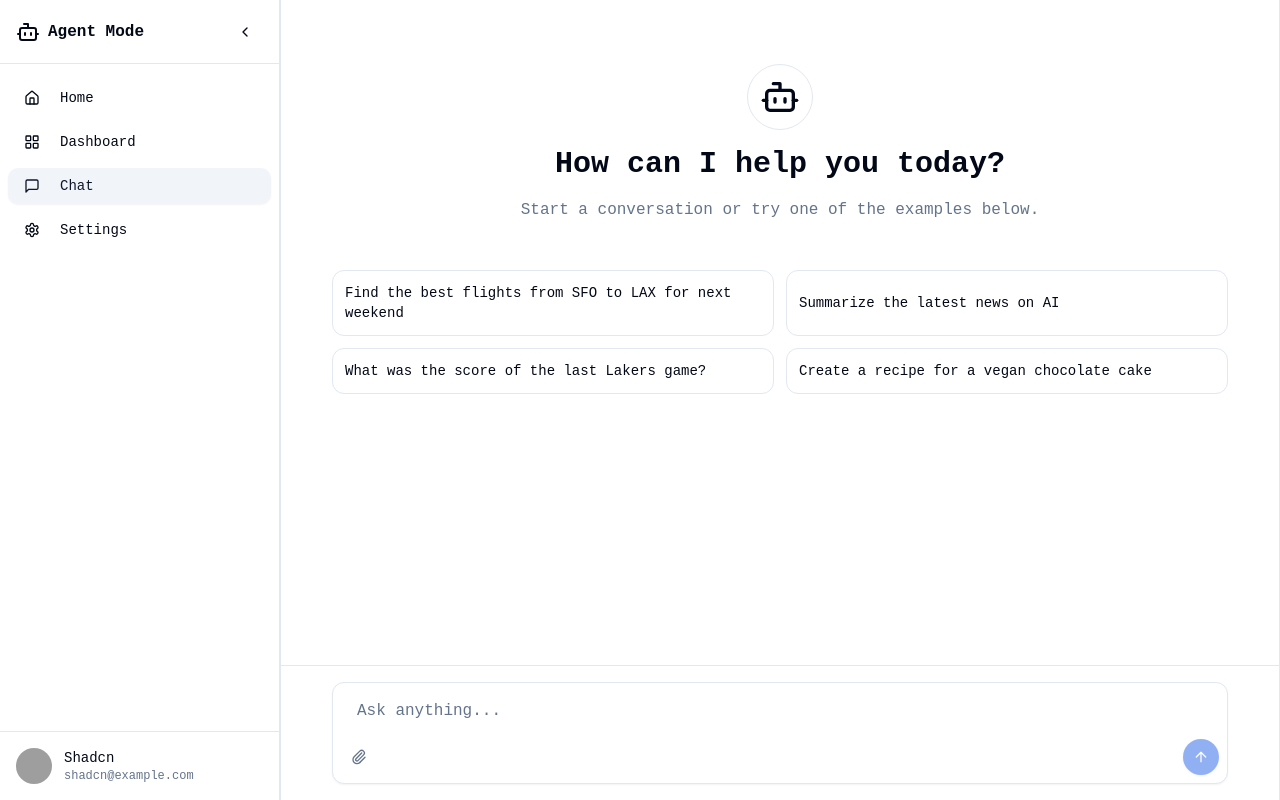
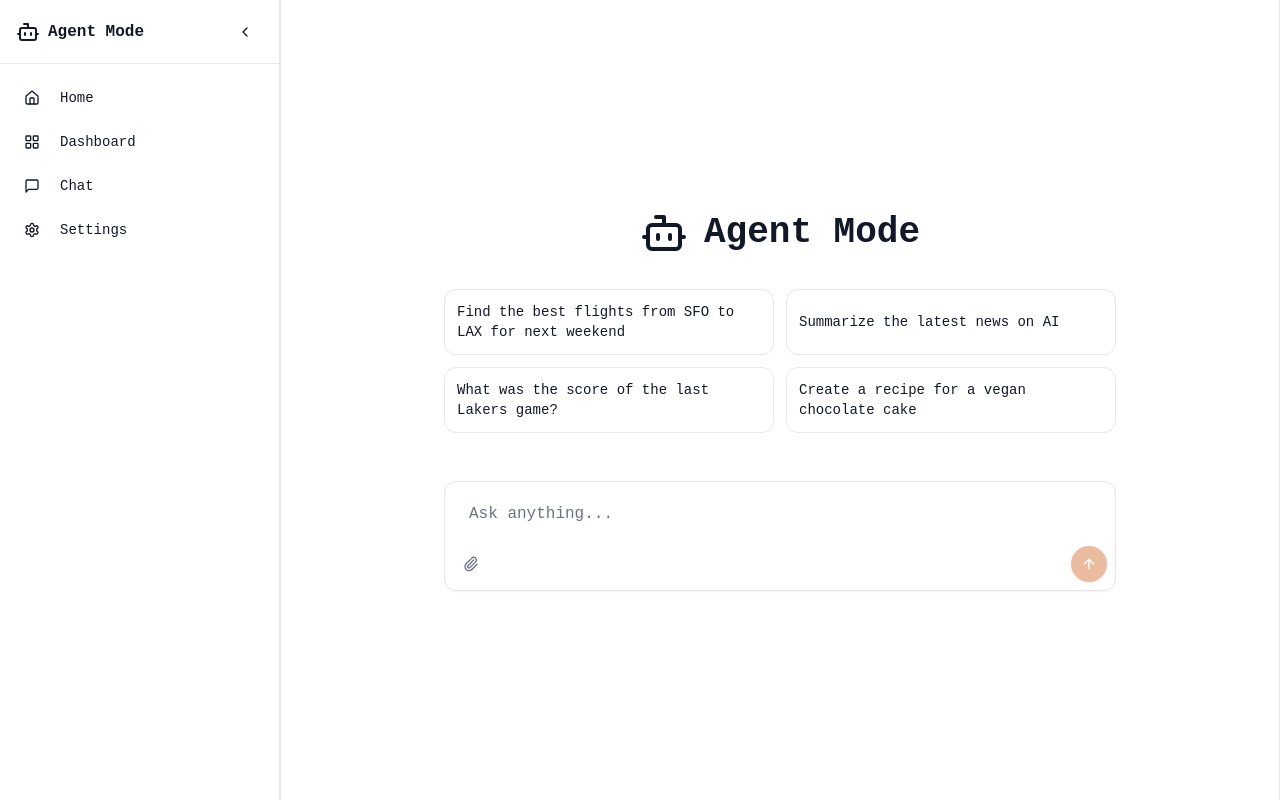
Before and after one commit to Kartavya-Apexture/swift-eagle-soar, a Next.js app: page / in a window 1280 px wide. Built offline with nearby package versions, Linux system fonts and the light colour scheme; grey boxes are pictures that could not be loaded.

Commit message:
Reverted all changes back to version d14706ed3d72063fa14d28fef4d262daae421a28

```diff
--- a/src/app/globals.css
+++ b/src/app/globals.css
@@ -5,24 +5,24 @@
 @layer base {
   :root {
     --background: 0 0% 100%;
-    --foreground: 222.2 84% 4.9%;
+    --foreground: 220.9091 39.2857% 10.9804%;
     --card: 0 0% 100%;
-    --card-foreground: 222.2 84% 4.9%;
+    --card-foreground: 220.9091 39.2857% 10.9804%;
     --popover: 0 0% 100%;
-    --popover-foreground: 222.2 84% 4.9%;
-    --primary: 221.2 83.2% 53.3%;
-    --primary-foreground: 210 40% 98%;
-    --secondary: 210 40% 96.1%;
-    --secondary-foreground: 222.2 47.4% 11.2%;
-    --muted: 210 40% 96.1%;
-    --muted-foreground: 215.4 16.3% 46.9%;
-    --accent: 210 40% 96.1%;
-    --accent-foreground: 222.2 47.4% 11.2%;
-    --destructive: 0 84.2% 60.2%;
-    --destructive-foreground: 210 40% 98%;
-    --border: 214.3 31.8% 91.4%;
-    --input: 214.3 31.8% 91.4%;
-    --ring: 221.2 83.2% 53.3%;
+    --popover-foreground: 220.9091 39.2857% 10.9804%;
+    --primary: 21.7450 65.6388% 55.4902%;
+    --primary-foreground: 0 0% 100%;
+    --secondary: 180 17.5879% 39.0196%;
+    --secondary-foreground: 0 0% 100%;
+    --muted: 220.0000 14.2857% 95.8824%;
+    --muted-foreground: 220 8.9362% 46.0784%;
+    --accent: 0 0% 93.3333%;
+    --accent-foreground: 220.9091 39.2857% 10.9804%;
+    --destructive: 0 84.2365% 60.1961%;
+    --destructive-foreground: 0 0% 98.0392%;
+    --border: 220 13.0435% 90.9804%;
+    --input: 220 13.0435% 90.9804%;
+    --ring: 21.7450 65.6388% 55.4902%;
     --chart-1: 180 17.3913% 45.0980%;
     --chart-2: 22.2973 75.5102% 61.5686%;
     --chart-3: 31.2000 92.5926% 78.8235%;
@@ -53,38 +53,38 @@
   }
 
   .dark {
-    --background: 222.2 84% 4.9%;
-    --foreground: 210 40% 98%;
-    --card: 222.2 84% 4.9%;
-    --card-foreground: 210 40% 98%;
-    --popover: 222.2 84% 4.9%;
-    --popover-foreground: 210 40% 98%;
-    --primary: 217.2 91.2% 59.8%;
-    --primary-foreground: 222.2 47.4% 11.2%;
-    --secondary: 217.2 32.6% 17.5%;
-    --secondary-foreground: 210 40% 98%;
-    --muted: 217.2 32.6% 17.5%;
-    --muted-foreground: 215 20.2% 65.1%;
-    --accent: 217.2 32.6% 17.5%;
-    --accent-foreground: 210 40% 98%;
-    --destructive: 0 62.8% 30.6%;
-    --destructive-foreground: 210 40% 98%;
-    --border: 217.2 32.6% 17.5%;
-    --input: 217.2 32.6% 17.5%;
-    --ring: 217.2 91.2% 59.8%;
+    --background: 270 5.5556% 7.0588%;
+    --foreground: 0 0% 75.6863%;
+    --card: 0 0% 7.0588%;
+    --card-foreground: 0 0% 75.6863%;
+    --popover: 270 5.5556% 7.0588%;
+    --popover-foreground: 0 0% 75.6863%;
+    --primary: 22.2973 75.5102% 61.5686%;
+    --primary-foreground: 270 5.5556% 7.0588%;
+    --secondary: 180 17.3913% 45.0980%;
+    --secondary-foreground: 270 5.5556% 7.0588%;
+    --muted: 0 0% 13.3333%;
+    --muted-foreground: 0 0% 53.3333%;
+    --accent: 0 0% 20%;
+    --accent-foreground: 0 0% 75.6863%;
+    --destructive: 180 17.3913% 45.0980%;
+    --destructive-foreground: 270 5.5556% 7.0588%;
+    --border: 0 0% 13.3333%;
+    --input: 0 0% 13.3333%;
+    --ring: 22.2973 75.5102% 61.5686%;
     --chart-1: 180 17.3913% 45.0980%;
     --chart-2: 22.2973 75.5102% 61.5686%;
     --chart-3: 31.2000 92.5926% 78.8235%;
     --chart-4: 0 0% 53.3333%;
     --chart-5: 0 0% 60%;
-    --sidebar: 222.2 84% 4.9%;
-    --sidebar-foreground: 210 40% 98%;
-    --sidebar-primary: 217.2 91.2% 59.8%;
-    --sidebar-primary-foreground: 222.2 47.4% 11.2%;
-    --sidebar-accent: 217.2 32.6% 17.5%;
-    --sidebar-accent-foreground: 210 40% 98%;
-    --sidebar-border: 217.2 32.6% 17.5%;
-    --sidebar-ring: 217.2 91.2% 59.8%;
+    --sidebar: 0 0% 7.0588%;
+    --sidebar-foreground: 0 0% 75.6863%;
+    --sidebar-primary: 22.2973 75.5102% 61.5686%;
+    --sidebar-primary-foreground: 270 5.5556% 7.0588%;
+    --sidebar-accent: 0 0% 20%;
+    --sidebar-accent-foreground: 0 0% 75.6863%;
+    --sidebar-border: 0 0% 13.3333%;
+    --sidebar-ring: 22.2973 75.5102% 61.5686%;
     --font-sans: "Geist Mono", ui-monospace, monospace;
     --font-serif: serif;
     --font-mono: "JetBrains Mono", monospace;
--- a/src/components/live-browser.tsx
+++ b/src/components/live-browser.tsx
@@ -2,7 +2,6 @@
 
 import * as React from "react"
 import { cn } from "@/lib/utils"
-import { Lock } from "lucide-react"
 
 export function LiveBrowser() {
   return (
@@ -27,14 +26,6 @@ export function LiveBrowser() {
             <div className="w-3 h-3 rounded-full bg-yellow-500/90"></div>
             <div className="w-3 h-3 rounded-full bg-green-500/90"></div>
           </div>
-          <div className="w-full h-10 bg-muted/50 flex-shrink-0 flex items-center px-3 border-b border-t border-black/20">
-            <div className="flex items-center gap-2 w-full bg-background/50 rounded-md px-3 py-1 text-sm">
-              <Lock className="h-3 w-3 text-muted-foreground" />
-              <span className="text-muted-foreground">
-                https://www.google.com
-              </span>
-            </div>
-          </div>
           {/* Placeholder for video stream */}
           <div className="w-full h-full flex items-center justify-center bg-grid text-muted-foreground">
             <p>Live Browser Stream</p>
--- a/src/components/main-chat.tsx
+++ b/src/components/main-chat.tsx
@@ -2,7 +2,7 @@
 
 import * as React from "react"
 import { Button } from "@/components/ui/button"
-import { ArrowUp, User, Bot, Paperclip, Terminal } from "lucide-react"
+import { ArrowUp, User, Bot, Paperclip } from "lucide-react"
 import { type Message } from "@/types"
 import { cn } from "@/lib/utils"
 import { Avatar, AvatarFallback } from "@/components/ui/avatar"
@@ -52,6 +52,7 @@ export function MainChat({
 
   const chatHasStarted = messages.length > 1
 
+  if (!chatHasStarted) {
     const examplePrompts = [
       "Find the best flights from SFO to LAX for next weekend",
       "Summarize the latest news on AI",
@@ -60,25 +61,76 @@ export function MainChat({
     ]
 
     return (
+      <div className="flex-1 flex flex-col justify-center p-4 h-full">
+        <div className="w-full max-w-2xl mx-auto flex flex-col items-center gap-8">
+          <div className="flex items-center gap-4">
+            <Icons.logo className="h-12 w-12" />
+            <h1 className="text-4xl font-bold">Agent Mode</h1>
+          </div>
+          <div className="grid grid-cols-1 sm:grid-cols-2 gap-3 w-full">
+            {examplePrompts.map((prompt) => (
+              <button
+                key={prompt}
+                className="p-3 border rounded-lg text-left hover:bg-muted transition-colors text-sm"
+                onClick={() => handleExamplePrompt(prompt)}
+              >
+                {prompt}
+              </button>
+            ))}
+          </div>
+          <div className="w-full rounded-xl border bg-background shadow-sm p-2 flex flex-col mt-4">
+            <TextareaAutosize
+              rows={1}
+              placeholder="Ask anything..."
+              className="w-full resize-none bg-transparent px-4 py-3 text-base ring-offset-background placeholder:text-muted-foreground focus-visible:outline-none disabled:cursor-not-allowed disabled:opacity-50"
+              value={input}
+              onChange={(e) => setInput(e.target.value)}
+              onKeyDown={handleKeyDown}
+              minRows={1}
+              maxRows={5}
+            />
+            <div className="flex items-center justify-between mt-2">
+              <Button variant="ghost" size="icon" className="rounded-full">
+                <Paperclip className="h-5 w-5 text-muted-foreground" />
+              </Button>
+              <Button
+                type="submit"
+                size="icon"
+                className="h-9 w-9 rounded-full"
+                onClick={handleSend}
+                disabled={!input.trim()}
+              >
+                <ArrowUp className="h-5 w-5" />
+                <span className="sr-only">Send message</span>
+              </Button>
+            </div>
+          </div>
+        </div>
+      </div>
+    )
+  }
+
+  return (
     <div className="flex-1 flex flex-col min-h-0">
       <ScrollArea className="flex-1">
-        {chatHasStarted ? (
         <div className="px-4 py-8">
           <div className="flex flex-col gap-6">
             {messages.map((message) => {
               if (message.type === "system") {
                 if (messages.indexOf(message) === 0) return null
                 return (
+                  <div key={message.id} className="relative py-2">
                     <div
-                      key={message.id}
-                      className="flex items-center gap-3 justify-center text-xs text-muted-foreground font-mono"
+                      className="absolute inset-0 flex items-center"
+                      aria-hidden="true"
                     >
-                      <Terminal className="h-4 w-4 flex-shrink-0" />
-                      <span className="truncate">{message.content}</span>
-                      <div className="flex-grow border-t border-dashed mx-4"></div>
-                      <span className="text-muted-foreground/50">
-                        {message.timestamp}
+                      <div className="w-full border-t border-dashed" />
+                    </div>
+                    <div className="relative flex justify-center">
+                      <span className="bg-background px-3 text-xs text-muted-foreground">
+                        {message.content}
                       </span>
+                    </div>
                   </div>
                 )
               }
@@ -88,7 +140,7 @@ export function MainChat({
                 <div
                   key={message.id}
                   className={cn(
-                      "flex items-start gap-3",
+                    "flex items-end gap-3",
                     isUser && "justify-end"
                   )}
                 >
@@ -110,9 +162,6 @@ export function MainChat({
                     <p className="text-sm whitespace-pre-wrap">
                       {message.content}
                     </p>
-                      <p className="text-xs text-right mt-2 opacity-70">
-                        {message.timestamp}
-                      </p>
                   </div>
                   {isUser && (
                     <Avatar className="h-8 w-8">
@@ -125,7 +174,7 @@ export function MainChat({
               )
             })}
             {isThinking && (
-                <div className="flex items-start gap-3">
+              <div className="flex items-end gap-3">
                 <Avatar className="h-8 w-8">
                   <AvatarFallback className="bg-background border">
                     <Bot className="h-5 w-5" />
@@ -143,38 +192,10 @@ export function MainChat({
             <div ref={messagesEndRef} />
           </div>
         </div>
-        ) : (
-          <div className="flex flex-col justify-center p-4 h-full">
-            <div className="w-full max-w-2xl mx-auto flex flex-col items-center text-center gap-4 mt-12">
-              <div className="p-3 border rounded-full bg-background">
-                <Icons.logo className="h-10 w-10" />
-              </div>
-              <h1 className="text-3xl font-semibold">
-                How can I help you today?
-              </h1>
-              <p className="text-muted-foreground">
-                Start a conversation or try one of the examples below.
-              </p>
-            </div>
-            <div className="w-full max-w-4xl mx-auto mt-12">
-              <div className="grid grid-cols-1 sm:grid-cols-2 gap-3">
-                {examplePrompts.map((prompt) => (
-                  <button
-                    key={prompt}
-                    className="p-3 border rounded-lg text-left hover:bg-muted transition-colors text-sm"
-                    onClick={() => handleExamplePrompt(prompt)}
-                  >
-                    {prompt}
-                  </button>
-                ))}
-              </div>
-            </div>
-          </div>
-        )}
       </ScrollArea>
 
       <div className="w-full p-4 border-t bg-background">
-        <div className="max-w-4xl mx-auto">
+        <div className="">
           <div className="w-full rounded-xl border bg-background shadow-sm p-2 flex flex-col">
             <TextareaAutosize
               rows={1}
--- a/src/components/sidebar.tsx
+++ b/src/components/sidebar.tsx
@@ -17,11 +17,9 @@ import {
   TooltipProvider,
   TooltipTrigger,
 } from "@/components/ui/tooltip"
-import { Avatar, AvatarFallback, AvatarImage } from "@/components/ui/avatar"
 
 export function Sidebar() {
   const [isCollapsed, setIsCollapsed] = React.useState(false)
-  const [activeItem, setActiveItem] = React.useState("Chat")
 
   const navItems = [
     { name: "Home", icon: Home },
@@ -66,24 +64,19 @@ export function Sidebar() {
         </div>
         <nav className="flex-grow px-2 py-4">
           <ul className="space-y-2">
-            {navItems.map((item) => {
-              const isActive = activeItem === item.name
-              return (
+            {navItems.map((item) => (
               <li key={item.name}>
                 <Tooltip>
                   <TooltipTrigger asChild>
                     <Button
-                        variant={isActive ? "secondary" : "ghost"}
+                      variant="ghost"
                       className={cn(
                         "w-full justify-start",
                         isCollapsed && "justify-center"
                       )}
-                        onClick={() => setActiveItem(item.name)}
                     >
                       <item.icon className="h-5 w-5" />
-                        {!isCollapsed && (
-                          <span className="ml-3">{item.name}</span>
-                        )}
+                      {!isCollapsed && <span className="ml-3">{item.name}</span>}
                     </Button>
                   </TooltipTrigger>
                   {isCollapsed && (
@@ -93,26 +86,9 @@ export function Sidebar() {
                   )}
                 </Tooltip>
               </li>
-              )
-            })}
+            ))}
           </ul>
         </nav>
-        <div className="mt-auto p-4 border-t">
-          <div className="flex items-center gap-3">
-            <Avatar className="h-9 w-9">
-              <AvatarImage src="https://github.com/shadcn.png" alt="@shadcn" />
-              <AvatarFallback>CN</AvatarFallback>
-            </Avatar>
-            {!isCollapsed && (
-              <div>
-                <p className="text-sm font-medium">Shadcn</p>
-                <p className="text-xs text-muted-foreground">
-                  shadcn@example.com
-                </p>
-              </div>
-            )}
-          </div>
-        </div>
       </div>
     </TooltipProvider>
   )
```
Lines whose indentation alone changed are shown as unchanged.
